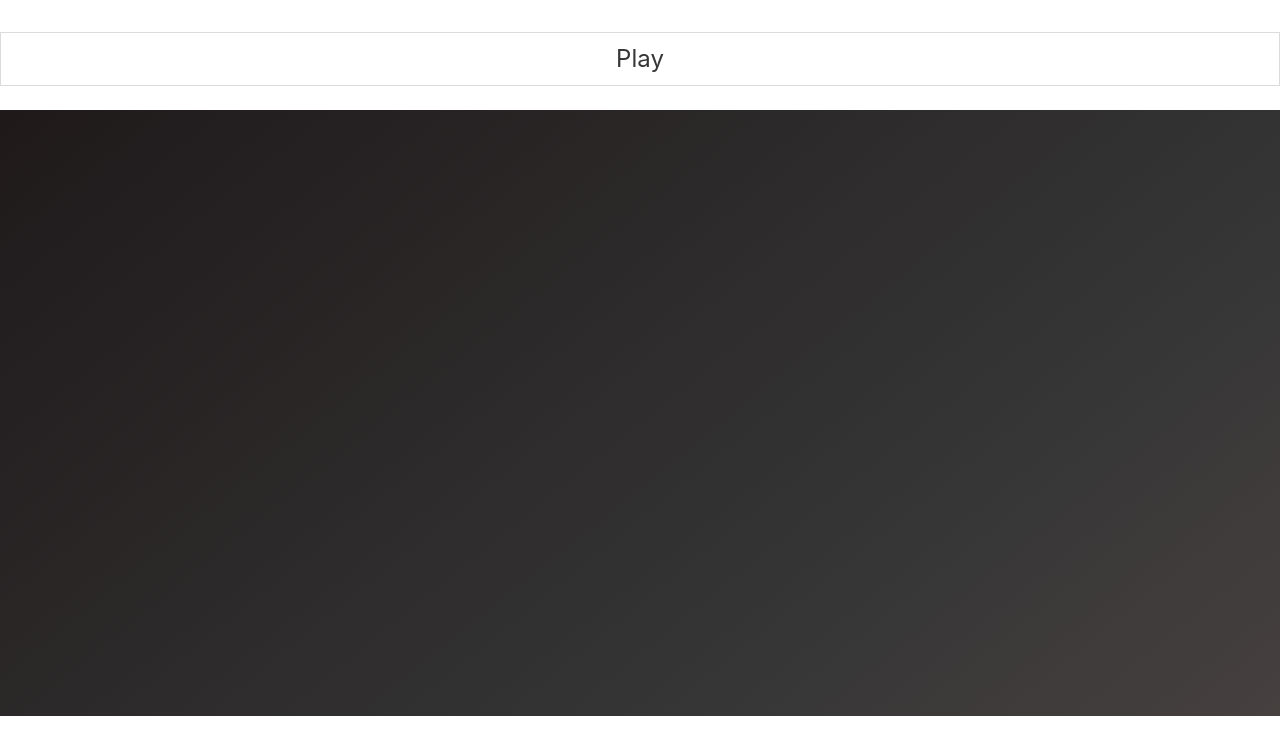
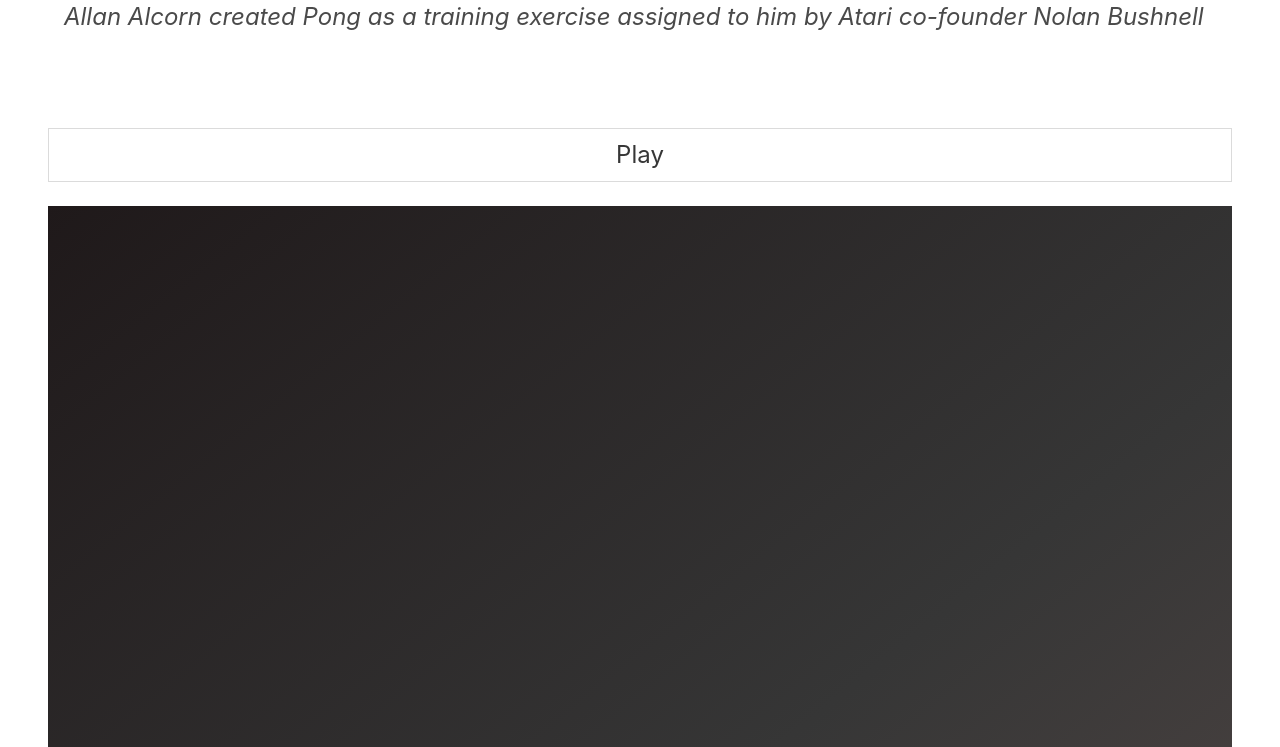
Before and after one commit to 8shaks/PongGame.github.io, a website: page index.html in a window 1280 px wide. Shown: the part 742-1489 px from the top of the page. Before the commit the page ends 1458 px from the top, so only its background shows below. Drawn offline with nearby package versions, Linux system fonts and the light colour scheme.

Commit message:
added some more styling

```diff
--- a/css/pong.css
+++ b/css/pong.css
@@ -12,6 +12,7 @@
     #363636 71%,
     #46403f 100%
   );
+  padding: 15px;
 }
 .arc-image {
   margin: 0px 0px 0px 70px;
--- a/index.html
+++ b/index.html
@@ -12,7 +12,7 @@
     <script src="./js/game.js"></script>
   </head>
   <body>
-    <section class="" id="header">
+    <section class="section" id="header">
       <div class="hero is-dark is-medium is-bold">
         <div class="hero-body">
          <div class='level'>
@@ -32,7 +32,7 @@
         </section>
 
 
-    <section class="" id="pong-game">
+    <section class="section" id="pong-game">
       <button
         class="button is-large is-fullwidth pongStart"
         onclick="startPong()"
```
